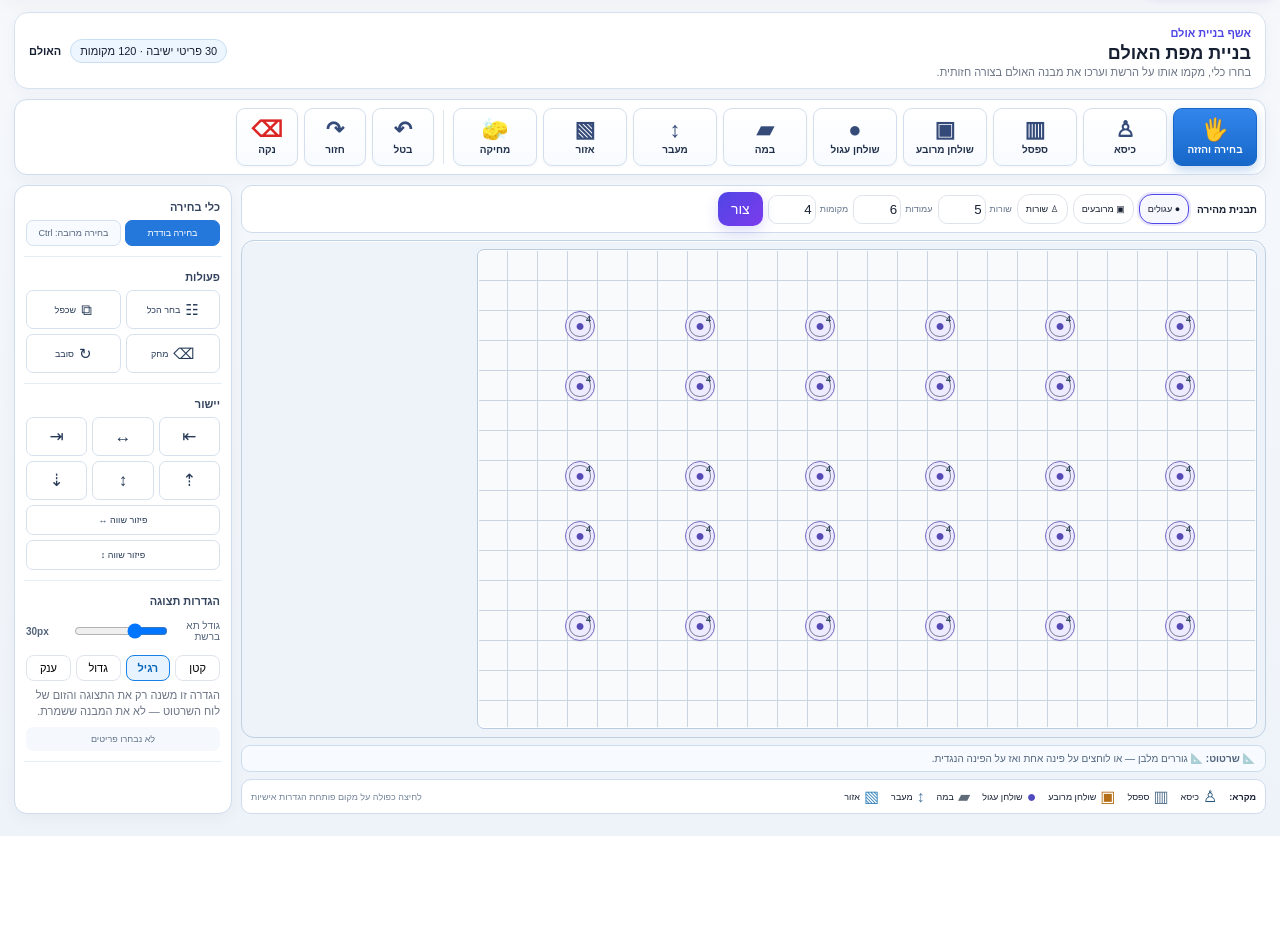
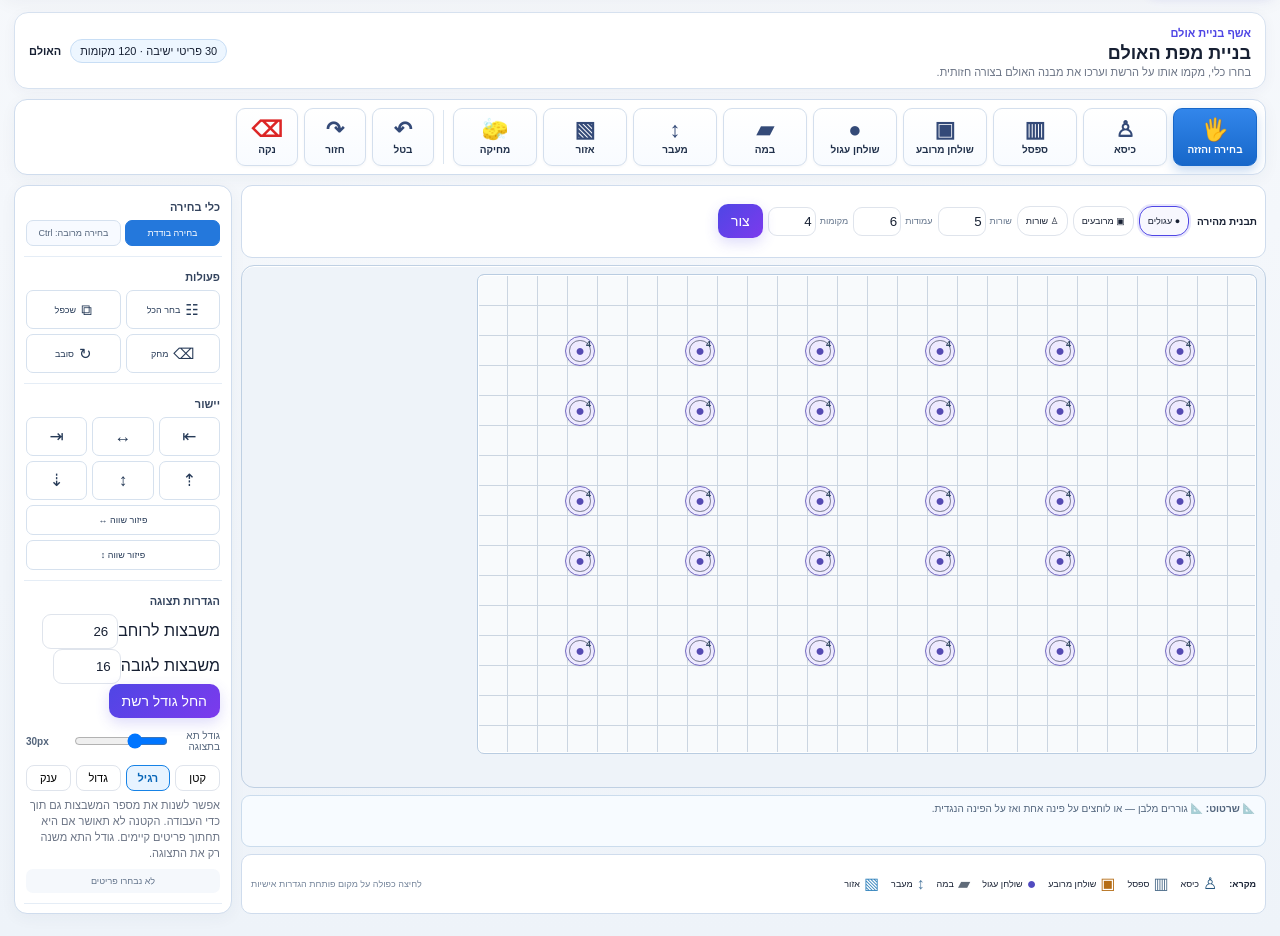
Before and after one commit to avtsye/hall-seating, a Flask app: page / in a window 1280 px wide. Shown: the part 138-1074 px from the top of the page. Before the commit the page ends 974 px from the top, so only its background shows below. Run offline with Flask 3, Linux system fonts and the light colour scheme.

Commit message:
Add live hall grid width and height controls

```diff
--- a/templates/index.html
+++ b/templates/index.html
@@ -27,9 +27,10 @@
       <div class="side-section"><h3>פעולות</h3><div class="action-grid"><button id="selectAll">☷<span>בחר הכל</span></button><button id="duplicateSelected">⧉<span>שכפל</span></button><button id="deleteSelected">⌫<span>מחק</span></button><button id="rotateSelected">↻<span>סובב</span></button></div></div>
       <div class="side-section"><h3>יישור</h3><div class="align-grid"><button data-align="left">⇤</button><button data-align="hcenter">↔</button><button data-align="right">⇥</button><button data-align="top">⇡</button><button data-align="vcenter">↕</button><button data-align="bottom">⇣</button></div><div class="spread-grid"><button id="distX">פיזור שווה ↔</button><button id="distY">פיזור שווה ↕</button></div></div>
       <div class="side-section"><h3>הגדרות תצוגה</h3>
-<label class="control-row grid-size-control"><span>גודל תא ברשת</span><input id="gridCellSize" type="range" min="16" max="60" step="1" value="30"><output id="gridCellSizeValue">30px</output></label>
+<div class="grid-dimensions"><label><span>משבצות לרוחב</span><input id="gridCols" type="number" min="5" max="120" value="26"></label><label><span>משבצות לגובה</span><input id="gridRows" type="number" min="5" max="80" value="16"></label><button type="button" class="btn primary" id="applyGridDimensions">החל גודל רשת</button></div>
+<label class="control-row grid-size-control"><span>גודל תא בתצוגה</span><input id="gridCellSize" type="range" min="16" max="60" step="1" value="30"><output id="gridCellSizeValue">30px</output></label>
 <div class="grid-presets"><button type="button" data-grid-px="20">קטן</button><button type="button" data-grid-px="30" class="active">רגיל</button><button type="button" data-grid-px="42">גדול</button><button type="button" data-grid-px="54">ענק</button></div>
-<p class="hint compact-hint">הגדרה זו משנה רק את התצוגה והזום של לוח השרטוט — לא את המבנה ששמרת.</p>
+<p class="hint compact-hint">אפשר לשנות את מספר המשבצות גם תוך כדי העבודה. הקטנה לא תאושר אם היא תחתוך פריטים קיימים. גודל התא משנה רק את התצוגה.</p>
 <div id="selectionInfo" class="selection-note">לא נבחרו פריטים</div></div>
       <div id="benchOptions" class="side-section" style="display:none"><h3>הגדרות ספסל</h3><label class="control-row"><span>מקומות</span><input id="benchSeats" type="number" min="2" max="30" value="5"></label><label class="control-row"><span>מרווח</span><input id="benchSpacing" type="number" min="1.5" max="8" step=".5" value="3.2"></label><label class="control-row"><span>זווית</span><input id="benchRotation" type="number" min="0" max="359" value="0"></label></div>
     </aside>
```
